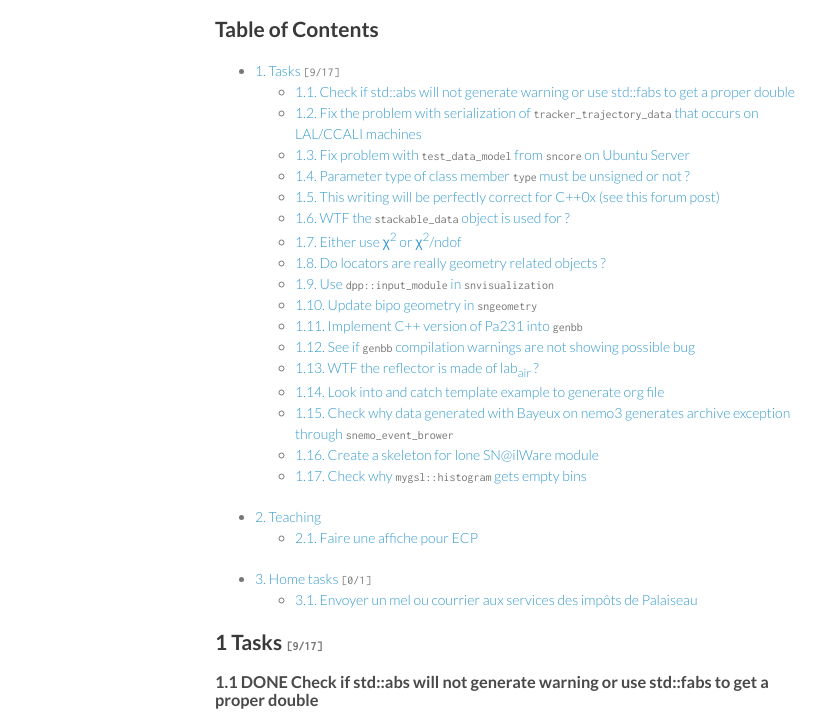
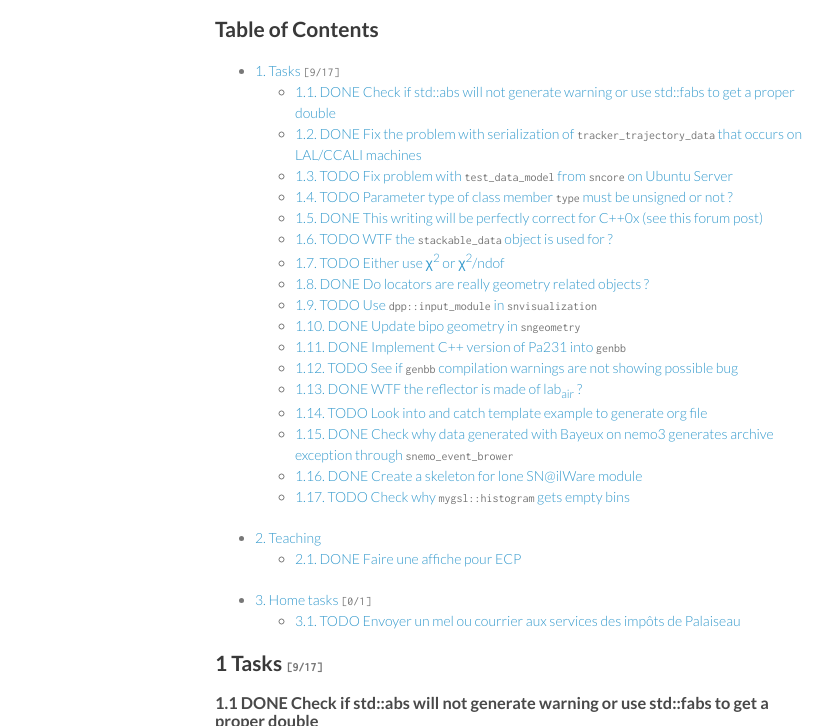
Before and after one commit to xgarrido/org-notes, a plain HTML site: page doc/misc/todo-list.html in a window 1280 px wide. Shown: the part 105-831 px from the top of the page, without its empty margins (255-1088 px from the left). Drawn offline with Linux system fonts and the light colour scheme.

Commit message:
update doc

```diff
--- a/doc/misc/todo-list.html
+++ b/doc/misc/todo-list.html
@@ -15,7 +15,7 @@
 @licstart  The following is the entire license notice for the
 JavaScript code in this tag.
 
-Copyright (C) 2012  Free Software Foundation, Inc.
+Copyright (C) 2012-2013 Free Software Foundation, Inc.
 
 The JavaScript code in this tag is free software: you can
 redistribute it and/or modify it under the terms of the GNU
@@ -69,33 +69,33 @@ for the JavaScript code in this tag.
 <ul>
 <li><a href="#sec-1">1. Tasks <code>[9/17]</code></a>
 <ul>
-<li><a href="#sec-1-1">1.1. Check if std::abs will not generate warning or use std::fabs to get a proper double</a></li>
-<li><a href="#sec-1-2">1.2. Fix the problem with serialization of <code>tracker_trajectory_data</code> that occurs on LAL/CCALI machines</a></li>
-<li><a href="#sec-1-3">1.3. Fix problem with <code>test_data_model</code> from <code>sncore</code> on Ubuntu Server</a></li>
-<li><a href="#sec-1-4">1.4. Parameter type of class member <code>type</code> must be unsigned or not ?</a></li>
-<li><a href="#sec-1-5">1.5. This writing will be perfectly correct for C++0x (see this forum post)</a></li>
-<li><a href="#sec-1-6">1.6. WTF the <code>stackable_data</code> object is used for ?</a></li>
-<li><a href="#sec-1-7">1.7. Either use &chi;<sup>2</sup> or &chi;<sup>2</sup>/ndof</a></li>
-<li><a href="#sec-1-8">1.8. Do locators are really geometry related objects ?</a></li>
-<li><a href="#sec-1-9">1.9. Use <code>dpp::input_module</code> in <code>snvisualization</code></a></li>
-<li><a href="#sec-1-10">1.10. Update bipo geometry in <code>sngeometry</code></a></li>
-<li><a href="#sec-1-11">1.11. Implement C++ version of Pa231 into <code>genbb</code></a></li>
-<li><a href="#sec-1-12">1.12. See if <code>genbb</code> compilation warnings are not showing possible bug</a></li>
-<li><a href="#sec-1-13">1.13. WTF the reflector is made of lab<sub>air</sub> ?</a></li>
-<li><a href="#sec-1-14">1.14. Look into and catch template example to generate org file</a></li>
-<li><a href="#sec-1-15">1.15. Check why data generated with Bayeux on nemo3 generates archive exception through <code>snemo_event_brower</code></a></li>
-<li><a href="#sec-1-16">1.16. Create a skeleton for lone SN@ilWare module</a></li>
-<li><a href="#sec-1-17">1.17. Check why <code>mygsl::histogram</code> gets empty bins</a></li>
+<li><a href="#sec-1-1">1.1. <span class="done DONE">DONE</span> Check if std::abs will not generate warning or use std::fabs to get a proper double</a></li>
+<li><a href="#sec-1-2">1.2. <span class="done DONE">DONE</span> Fix the problem with serialization of <code>tracker_trajectory_data</code> that occurs on LAL/CCALI machines</a></li>
+<li><a href="#sec-1-3">1.3. <span class="todo TODO">TODO</span> Fix problem with <code>test_data_model</code> from <code>sncore</code> on Ubuntu Server</a></li>
+<li><a href="#sec-1-4">1.4. <span class="todo TODO">TODO</span> Parameter type of class member <code>type</code> must be unsigned or not ?</a></li>
+<li><a href="#sec-1-5">1.5. <span class="done DONE">DONE</span> This writing will be perfectly correct for C++0x (see this forum post)</a></li>
+<li><a href="#sec-1-6">1.6. <span class="todo TODO">TODO</span> WTF the <code>stackable_data</code> object is used for ?</a></li>
+<li><a href="#sec-1-7">1.7. <span class="todo TODO">TODO</span> Either use &chi;<sup>2</sup> or &chi;<sup>2</sup>/ndof</a></li>
+<li><a href="#sec-1-8">1.8. <span class="done DONE">DONE</span> Do locators are really geometry related objects ?</a></li>
+<li><a href="#sec-1-9">1.9. <span class="todo TODO">TODO</span> Use <code>dpp::input_module</code> in <code>snvisualization</code></a></li>
+<li><a href="#sec-1-10">1.10. <span class="done DONE">DONE</span> Update bipo geometry in <code>sngeometry</code></a></li>
+<li><a href="#sec-1-11">1.11. <span class="done DONE">DONE</span> Implement C++ version of Pa231 into <code>genbb</code></a></li>
+<li><a href="#sec-1-12">1.12. <span class="todo TODO">TODO</span> See if <code>genbb</code> compilation warnings are not showing possible bug</a></li>
+<li><a href="#sec-1-13">1.13. <span class="done DONE">DONE</span> WTF the reflector is made of lab<sub>air</sub> ?</a></li>
+<li><a href="#sec-1-14">1.14. <span class="todo TODO">TODO</span> Look into and catch template example to generate org file</a></li>
+<li><a href="#sec-1-15">1.15. <span class="done DONE">DONE</span> Check why data generated with Bayeux on nemo3 generates archive exception through <code>snemo_event_brower</code></a></li>
+<li><a href="#sec-1-16">1.16. <span class="done DONE">DONE</span> Create a skeleton for lone SN@ilWare module</a></li>
+<li><a href="#sec-1-17">1.17. <span class="todo TODO">TODO</span> Check why <code>mygsl::histogram</code> gets empty bins</a></li>
 </ul>
 </li>
 <li><a href="#sec-2">2. Teaching</a>
 <ul>
-<li><a href="#sec-2-1">2.1. Faire une affiche pour ECP</a></li>
+<li><a href="#sec-2-1">2.1. <span class="done DONE">DONE</span> Faire une affiche pour ECP</a></li>
 </ul>
 </li>
 <li><a href="#sec-3">3. Home tasks <code>[0/1]</code></a>
 <ul>
-<li><a href="#sec-3-1">3.1. Envoyer un mel ou courrier aux services des impôts de Palaiseau</a></li>
+<li><a href="#sec-3-1">3.1. <span class="todo TODO">TODO</span> Envoyer un mel ou courrier aux services des impôts de Palaiseau</a></li>
 </ul>
 </li>
 </ul>
```
Also changed, not shown: doc/misc/orgmode_cheatsheet.html (+3 -3 lines), doc/misc/tips_and_tricks.html (+1 -1 lines), doc/work/archlinux_install.html (+1 -1 lines), doc/work/install_new_snailware.html (+1 -1 lines), doc/work/install_pc_lal.html (+1 -1 lines).
